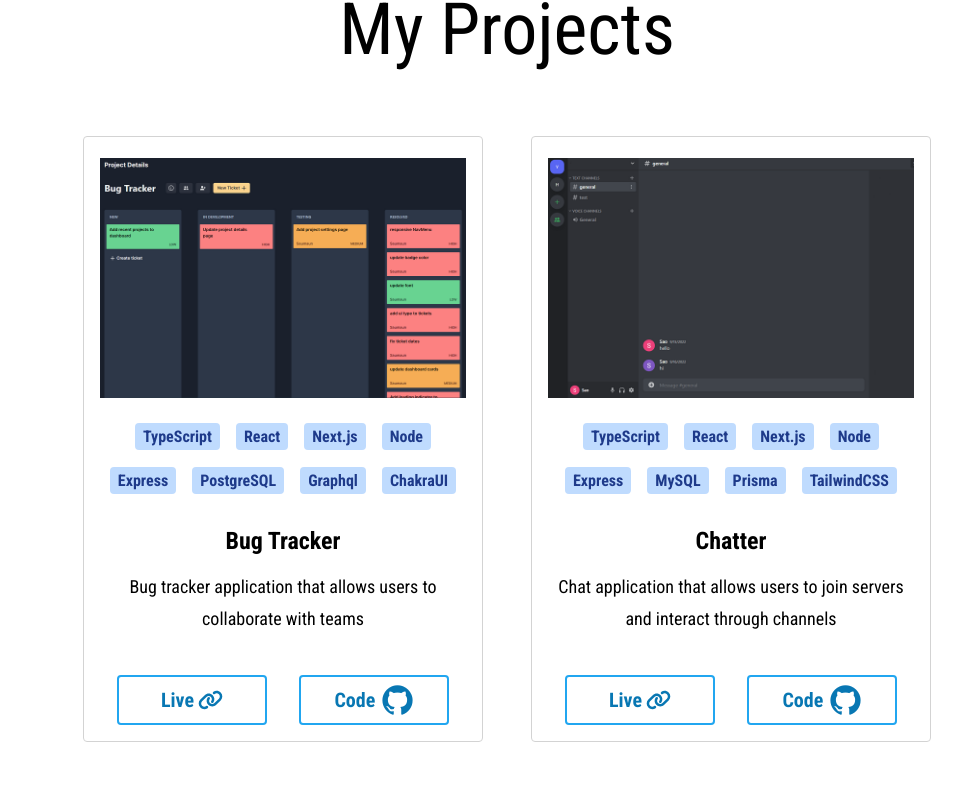
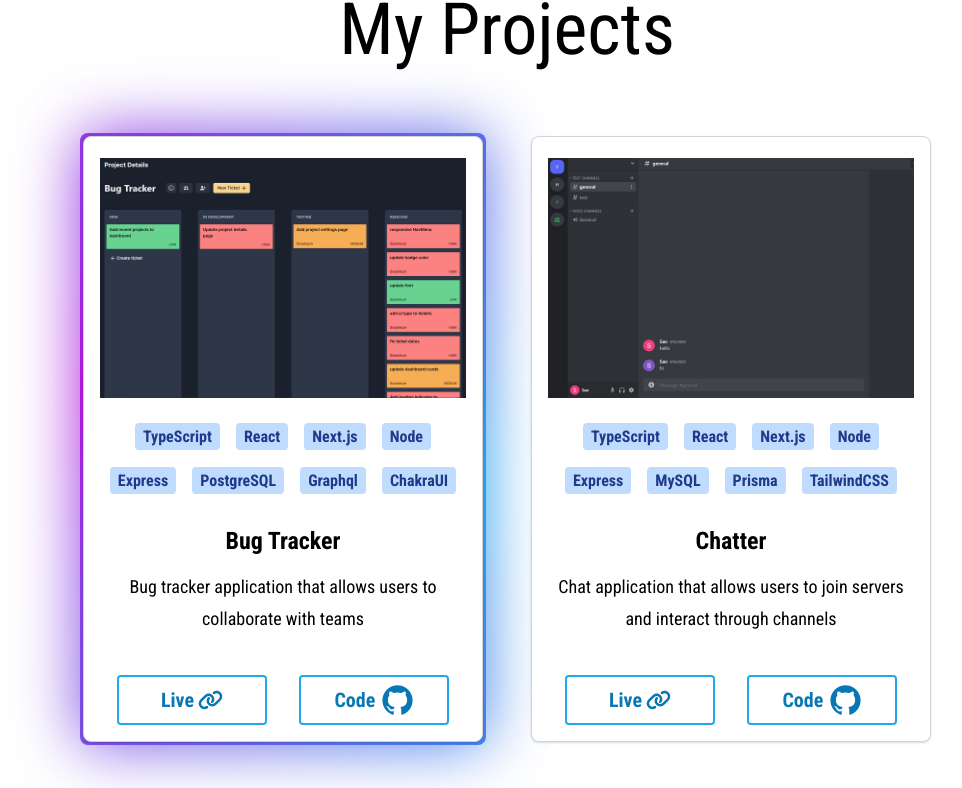
Before and after one commit to SaumaunV/portfolio, a React (Vite) app: page / in a window 1280 px wide. Shown: the part 2386-3174 px from the top of the page, without its empty margins (133-1095 px from the left). Built offline with nearby package versions, Linux system fonts and the light colour scheme.

Commit message:
Update borders on project cards

```diff
--- a/src/components/Project.jsx
+++ b/src/components/Project.jsx
@@ -3,9 +3,9 @@ import styles from "./Project.module.css";
 import { FontAwesomeIcon } from "@fortawesome/react-fontawesome";
 import { faLink } from "@fortawesome/free-solid-svg-icons";
 
-function Project({ image, name, description, stack, demoLink, githubLink }) {
+function Project({ image, name, description, stack, demoLink, githubLink, first }) {
   return (
-    <div className={styles.container}>
+    <div className={styles.container} id={first && styles.first}>
       <img className={styles.img} src={image} alt={name} />
       <div className={styles.stack}>
         {stack.map((item) => (
--- a/src/components/Project.module.css
+++ b/src/components/Project.module.css
@@ -1,9 +1,39 @@
+@property --gradient-angle {
+    syntax: "<angle>";
+    initial-value: 0deg;
+    inherits: false;
+}
+
+@keyframes rotation {
+    0% { --gradient-angle: 0deg; }
+    100% { --gradient-angle: 360deg; }
+}
+
 .container {
+    position: relative;
     max-width: 400px;
     min-width: 275px;
     padding: 1rem;
     border: 1px solid lightgray;
-    border-radius: 4px;
+    box-shadow: 0 1px 3px 0 rgba(0, 0, 0, 0.1),0 1px 2px 0 rgba(0, 0, 0, 0.06);
+    border-radius: 8px;
+    background: white;
+}
+
+#first::after, #first:before {
+    content: "";
+    position: absolute;
+    inset: -0.25rem;
+    z-index: -1;
+    background: conic-gradient(from var(--gradient-angle), #21A6F0, #B416DC, #21A6F0);
+    border-radius: inherit;
+    animation: rotation 5s linear infinite;
+    box-shadow: none;
+    border: none;
+}
+
+.container::after {
+    filter: blur(2rem);
 }
 
 .img {
```
